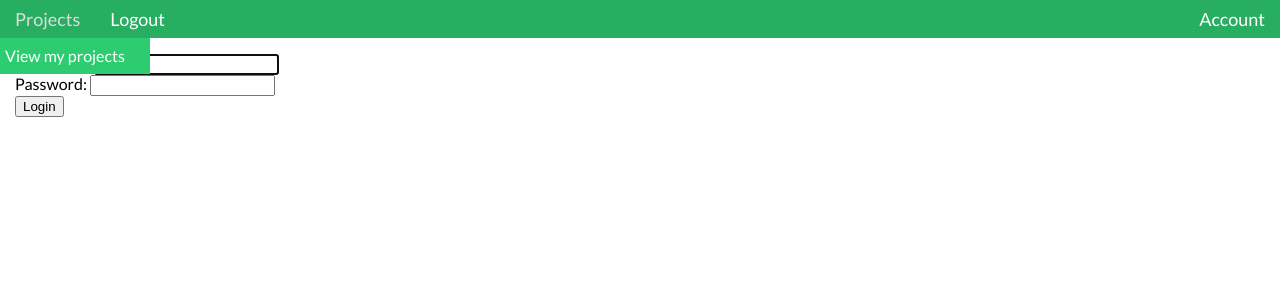
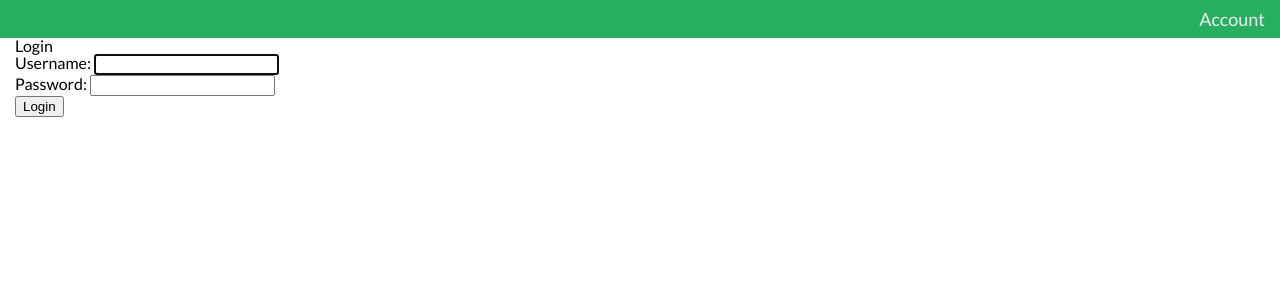
Before and after one commit to maboily/project_manager, a Django app: page / in a window 1280 px wide. Shown: the top 300 px of the page. Run offline with Django 3.2, Linux system fonts and the light colour scheme; style sheets or scripts are compiled from the project's sources.

Commit message:
Authenticated/logged out menu

```diff
--- a/project_manager_web/sass/components/_menu.scss
+++ b/project_manager_web/sass/components/_menu.scss
@@ -1,8 +1,8 @@
 $menu-bg-color: #27ae60;
 $sub-menu-bg-color: #2ecc71;
 
-$menu-links-color: #fff;
-$menu-links-color-hover: #ddd;
+$menu-links-color: #eee;
+$menu-links-color-hover: #fff;
 
 $menu-links-size: 18px;
 $sub-menu-links-size: 16px;
@@ -57,13 +57,13 @@ $sub-menu-links-size: 16px;
         background-color: $sub-menu-bg-color;
         display: none;
         position: absolute;
-        width: 150px;
+        width: 200px;
 
         // Sub-menu links
         a {
           display: block;
           font-size: $sub-menu-links-size;
-          padding: 10px 5px;
+          padding: 10px 15px;
         }
       }
 
--- a/templates/base.html
+++ b/templates/base.html
@@ -7,30 +7,10 @@
     <link rel="stylesheet" type="text/css" href="{% static 'app.css' %}" />
 </head>
 <body>
-    <!--nav class="menu">
-        {% if user.is_authenticated %}
-            <div class="menu-main">
-                <div class="menu-item">
-                    <a href="javascript: void(0)">Projects</a>
-                    <div class="sub-items">
-                        <a class="menu-item" href="#">Project 1</a>
-                        <a class="menu-item" href="#">Project 2</a>
-                        <a class="menu-item" href="#">Project 3</a>
-                        <a class="menu-item" href="#">Project 4</a>
-                    </div>
-                </div>
-            </div>
-
-            <div class="menu-right">
-                <div class="menu-item">
-                    <a href="{% url 'logout' %}">Logout</a>
-                </div>
-            </div>
-        {% endif %}
-    </nav-->
 
     <nav class="menu">
         <ul class="menu-left">
+            {% if user.is_authenticated %}
                 <li>
                     <a href="javascript: void(0)">Projects</a>
                     <ul class="sub-menu">
@@ -40,14 +20,21 @@
                 <li>
                     <a href="javascript: void(0)">Logout</a>
                 </li>
+            {% endif %}
         </ul>
 
         <ul class="menu-right">
             <li>
                 <a href="javascript: void(0)">Account</a>
+                {% if user.is_authenticated %}
                     <ul class="sub-menu">
                         <li><a href="{% url 'logout' %}">Logout</a></li>
                     </ul>
+                {% else %}
+                    <ul class="sub-menu">
+                        <li><a href="{% url 'home' %}">Login</a></li>
+                    </ul>
+                {% endif %}
             </li>
         </ul>
     </nav>
```
Lines whose indentation alone changed are shown as unchanged.
